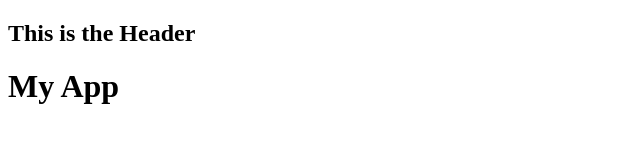
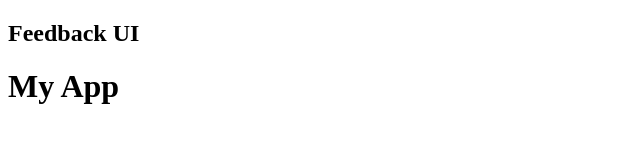
Before and after one commit to Zabdiel-Rosas/feedback-app, a React (Create React App) app: page / in a window 1280 px wide. Shown: the top 160 px of the page, without its empty margins (0-640 px from the left). Built offline with nearby package versions, Linux system fonts and the light colour scheme.

Commit message:
unnecessary prop is removed

```diff
--- a/src/App.js
+++ b/src/App.js
@@ -3,7 +3,7 @@ import Header from "./components/Header";
 function App() {
   return (
     <>
-      <Header text='This is the Header'/>
+      <Header />
       <div className='container'>
         <h1>My App</h1>
       </div>
```
